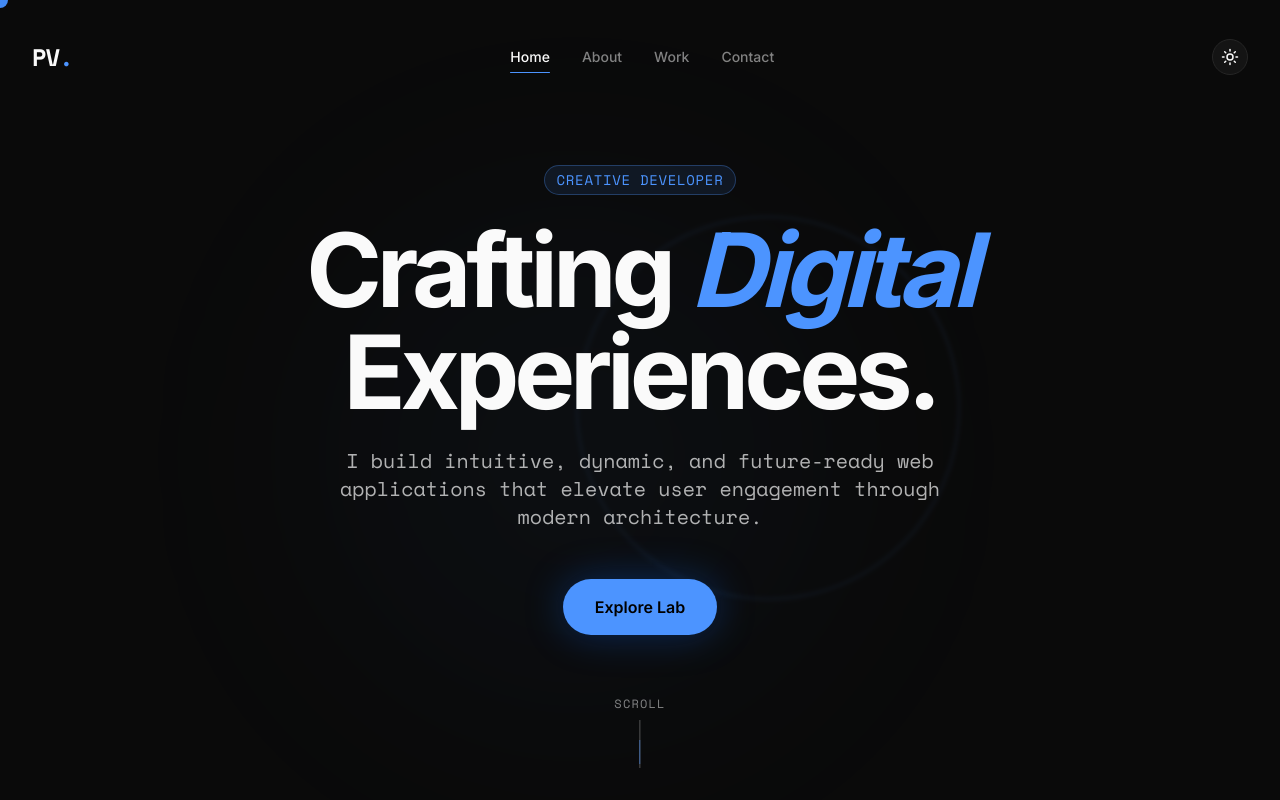
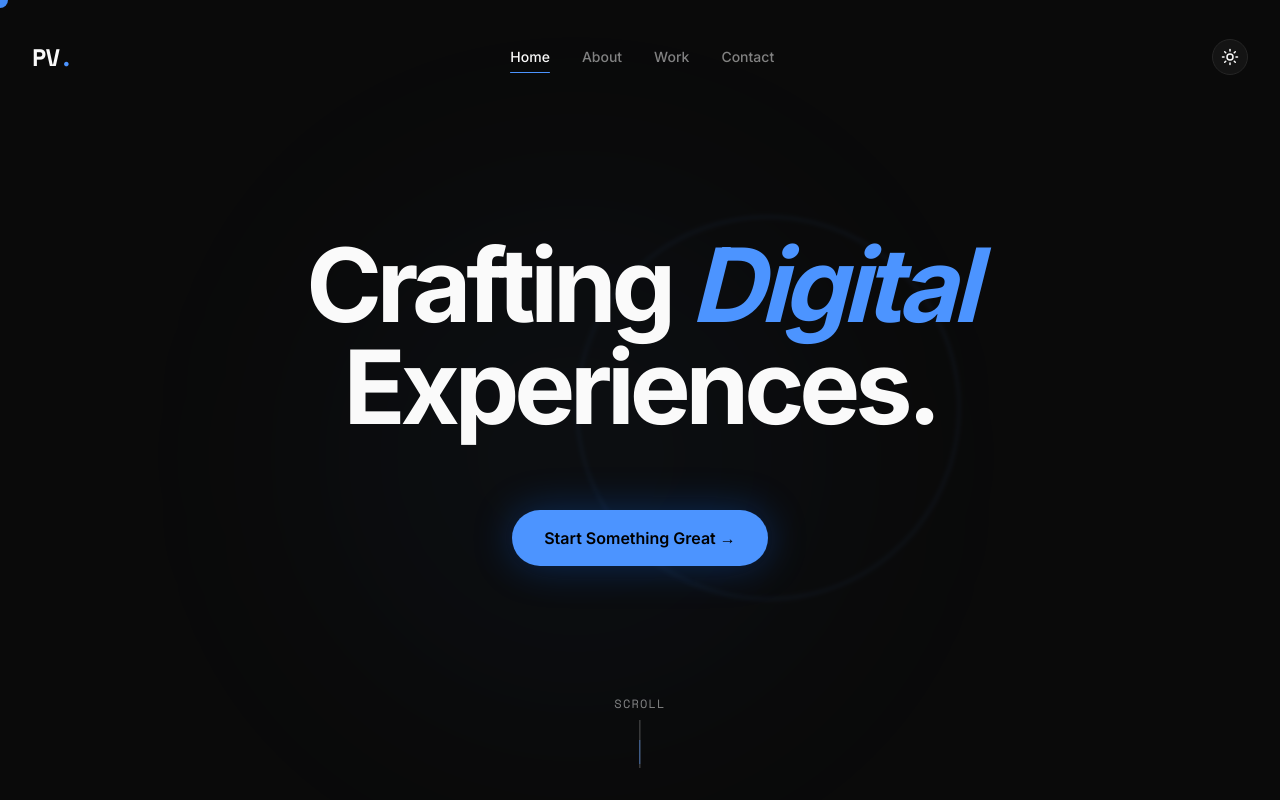
Before and after one commit to Musk172/Portfolio, a Next.js app: page / in a window 1280 px wide. Shown: the top 800 px of the page. Built offline with nearby package versions, Linux system fonts and the light colour scheme.

Commit message:
Hero: remove badge + subheading, update CTA to 'Start Something Great'

```diff
--- a/src/components/Hero.tsx
+++ b/src/components/Hero.tsx
@@ -23,14 +23,7 @@ export default function Hero() {
         style={{ y, opacity }}
         className="container mx-auto px-6 md:px-12 flex flex-col justify-center items-start lg:items-center lg:text-center z-20"
       >
-        <motion.div
-           initial={{ opacity: 0, y: 50 }}
-           animate={{ opacity: 1, y: 0 }}
-           transition={{ duration: 0.8, ease: [0.16, 1, 0.3, 1] }}
-           className="inline-block py-1 px-3 mb-6 font-mono text-sm tracking-wider border border-primary/30 rounded-full bg-primary/10 text-primary"
-        >
-          CREATIVE DEVELOPER
-        </motion.div>
+
 
         <motion.h1
           className="text-5xl md:text-7xl lg:text-[8vw] leading-[1.1] font-bold font-sans tracking-tighter mb-6"
@@ -42,26 +35,19 @@ export default function Hero() {
           Experiences.
         </motion.h1>
 
-        <motion.p
-          className="text-lg md:text-xl text-foreground/70 max-w-2xl font-mono"
-          initial={{ opacity: 0 }}
-          animate={{ opacity: 1 }}
-          transition={{ duration: 1, delay: 0.4 }}
-        >
-          I build intuitive, dynamic, and future-ready web applications that elevate user engagement through modern architecture.
-        </motion.p>
+
 
         <motion.div
            initial={{ opacity: 0, scale: 0.9 }}
            animate={{ opacity: 1, scale: 1 }}
-           transition={{ duration: 0.8, delay: 0.6 }}
+           transition={{ duration: 0.8, delay: 0.4 }}
            className="mt-12 flex gap-4"
         >
           <a
             href="#projects"
             className="px-8 py-4 bg-primary text-white dark:text-black font-semibold rounded-full hover:scale-105 transition-transform active:scale-95 shadow-[0_0_40px_rgba(13,110,253,0.3)] hover:shadow-[0_0_60px_rgba(13,110,253,0.5)]"
           >
-            Explore Lab
+            Start Something Great →
           </a>
         </motion.div>
       </motion.div>
```
